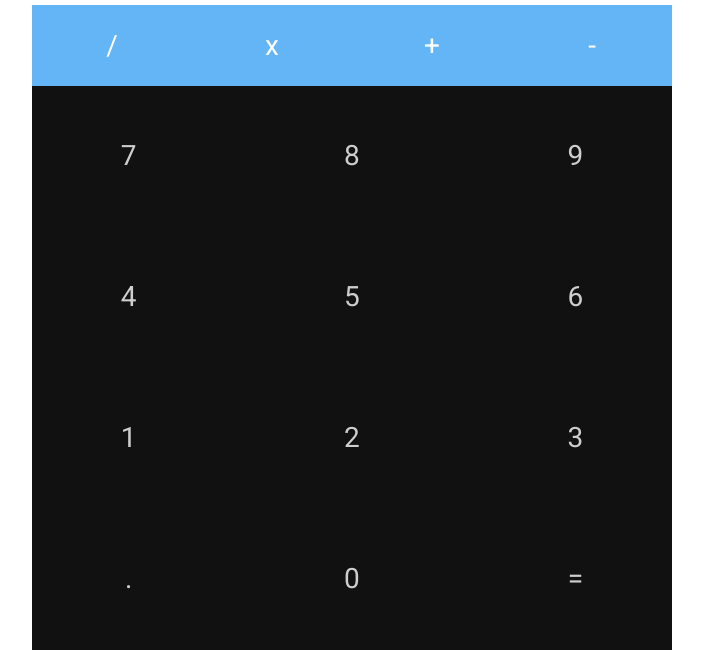
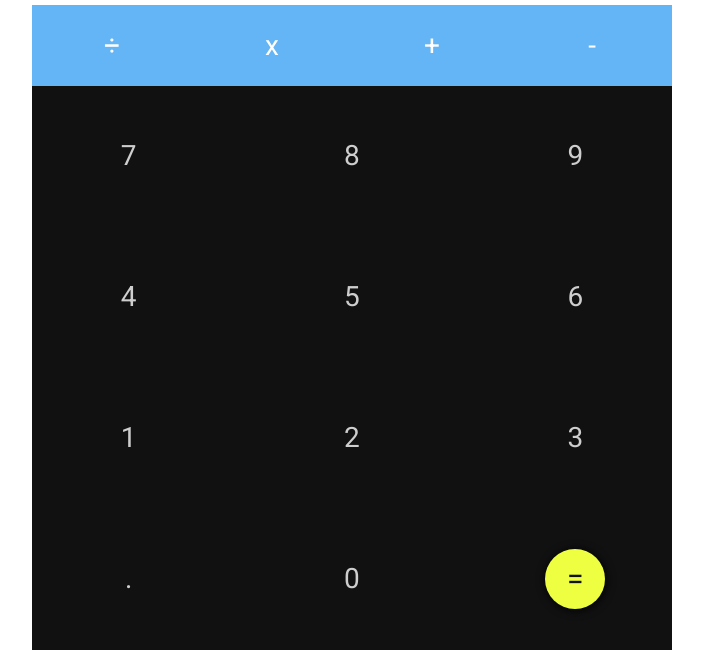
Before and after one commit to botraunak/Calculator-JS, a plain HTML site: page index.html in a window 1280 px wide. Shown: the part 150-800 px from the top of the page, without its empty margins (288-991 px from the left). Drawn offline with nearby package versions, Linux system fonts and the light colour scheme.

Commit message:
Equal button style

```diff
--- a/css/main.css
+++ b/css/main.css
@@ -62,3 +62,18 @@ body{
   align-items: center;   /* <---- NEW    */
   min-height: 25%;
 }
+
+.equalbtn {
+	color: #111;
+	font-size: 30px;
+	background: #eeff41;
+	box-shadow: 1px 1px 10px black;
+	width: 60px;
+	height: 60px;
+	border-radius: 120px;
+	transition: background 0.3s ease;
+}
+
+.equalbtn:hover{
+	background: #D4E61D;
+}
--- a/index.html
+++ b/index.html
@@ -22,7 +22,7 @@
 		</div>
 		<div class="operations row">
 				<div class="col col-xs-3">
-					<button class="operation-btn btn btn-large">/</button>
+					<button class="operation-btn btn btn-large">&divide;</button>
 				</div>
 				<div class="col col-xs-3">
 					<button class="operation-btn btn btn-large">x</button>
@@ -54,7 +54,7 @@
 			<div class="row">
 			<div class="col col-xs-4">.</div>
 			<div class="col col-xs-4">0</div>
-			<div class="col col-xs-4">=</div>
+			<div class="col col-xs-4"><button class="equalbtn btn">=</button></div>
 			</div>
 		</div>
 	</div>
```
